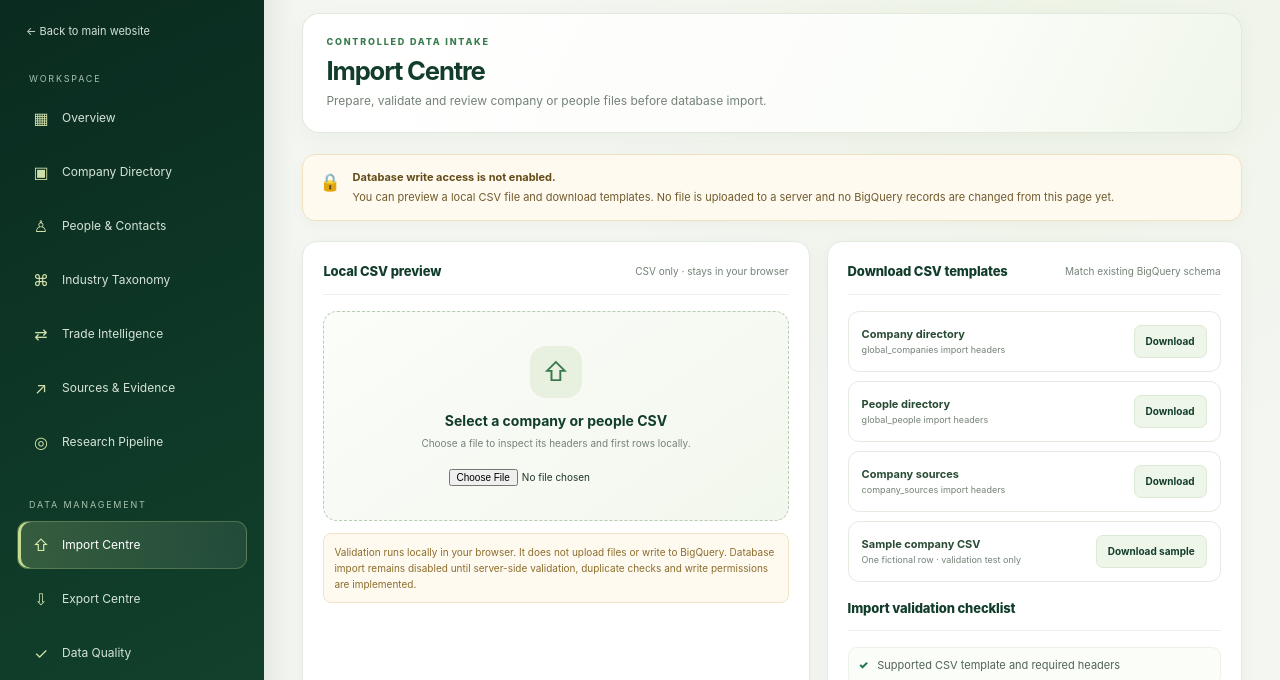
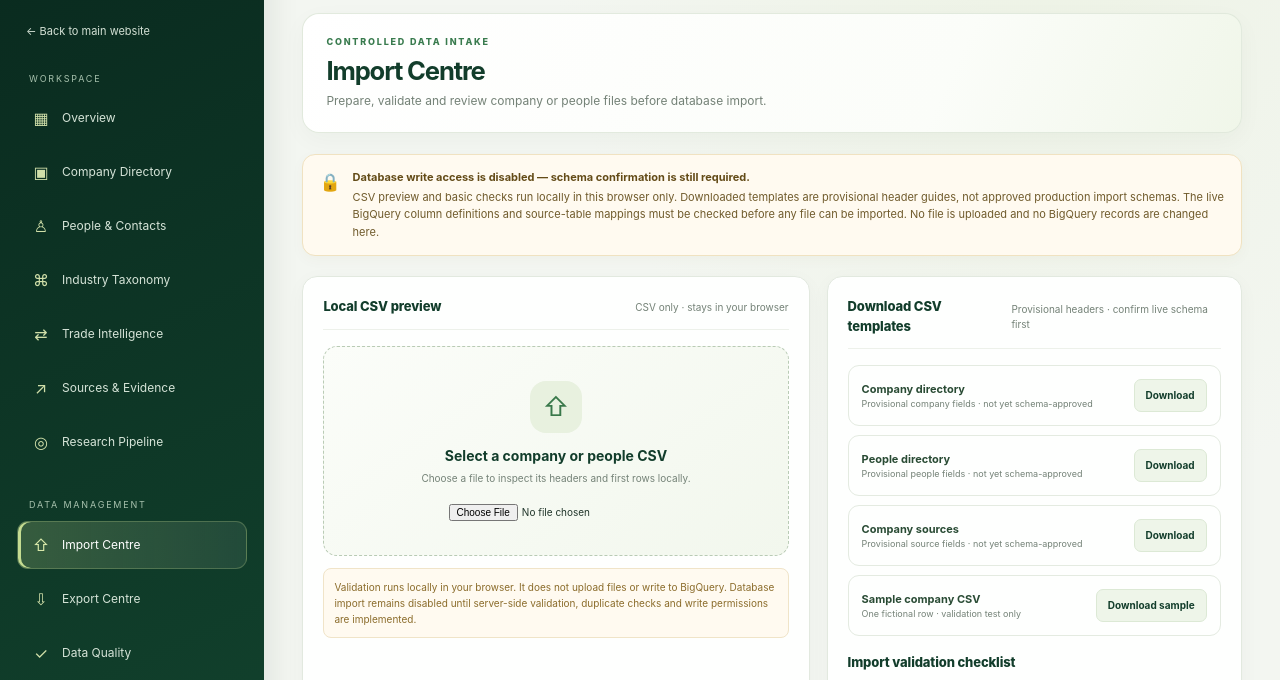
Before and after one commit to venkateshwari-p/ZORVENA, a plain HTML site: page global-database/index.html in a window 1280 px wide. Both pictures are taken after a click on the button "＋ Import data". Shown: the part 95-775 px from the top of the page. Drawn offline with Linux system fonts and the light colour scheme.

Commit message:
Clarify provisional CSV templates and schema-first import safety

```diff
--- a/global-database/index.html
+++ b/global-database/index.html
@@ -443,7 +443,7 @@ button:focus-visible,a:focus-visible{outline:3px solid rgba(112,157,92,.35);outl
     </section>
     <section class="view" id="view-import">
       <div class="page-head"><div><div class="eyebrow">Controlled data intake</div><h1>Import Centre</h1><p>Prepare, validate and review company or people files before database import.</p></div></div>
-      <div class="notice"><span class="nicon">🔒</span><div><strong>Database write access is not enabled.</strong>You can preview a local CSV file and download templates. No file is uploaded to a server and no BigQuery records are changed from this page yet.</div></div>
+      <div class="notice"><span class="nicon">🔒</span><div><strong>Database write access is disabled — schema confirmation is still required.</strong>CSV preview and basic checks run locally in this browser only. Downloaded templates are provisional header guides, not approved production import schemas. The live BigQuery column definitions and source-table mappings must be checked before any file can be imported. No file is uploaded and no BigQuery records are changed here.</div></div>
       <div class="import-layout">
         <div class="panel">
           <div class="panel-head"><h2>Local CSV preview</h2><small>CSV only · stays in your browser</small></div>
@@ -452,11 +452,11 @@ button:focus-visible,a:focus-visible{outline:3px solid rgba(112,157,92,.35);outl
           <div class="panel" id="csvValidation" style="display:none;margin-top:14px"><div class="panel-head"><h2>CSV validation report</h2><span class="tag" id="csvValidationStatus">Not checked</span></div><div class="stats" style="grid-template-columns:repeat(3,minmax(0,1fr))"><article class="stat"><div class="stat-top">Rows checked</div><strong id="csvRowsChecked">0</strong></article><article class="stat"><div class="stat-top">Valid rows</div><strong id="csvRowsValid">0</strong></article><article class="stat"><div class="stat-top">Rows with issues</div><strong id="csvRowsInvalid">0</strong></article></div><div id="csvValidationDetails" class="warning-text"></div><button class="btn" id="downloadCsvIssues" type="button" style="display:none;margin-top:12px">Download row issues CSV</button></div>
           <div class="warning-text">Validation runs locally in your browser. It does not upload files or write to BigQuery. Database import remains disabled until server-side validation, duplicate checks and write permissions are implemented.</div>
         </div>
-        <div class="panel"><div class="panel-head"><h2>Download CSV templates</h2><small>Match existing BigQuery schema</small></div><div class="template-list">
-          <div class="template"><div><b>Company directory</b><small>global_companies import headers</small></div><button data-template="companies">Download</button></div>
-          <div class="template"><div><b>People directory</b><small>global_people import headers</small></div><button data-template="people">Download</button></div>
-          <div class="template"><div><b>Company sources</b><small>company_sources import headers</small></div><button data-template="sources">Download</button></div><div class="template"><div><b>Sample company CSV</b><small>One fictional row · validation test only</small></div><button id="downloadSampleCompany" type="button">Download sample</button></div>
-        </div><div style="height:17px"></div><div class="panel-head"><h2>Import validation checklist</h2></div><div class="check-list"><div class="check"><i>✓</i> Supported CSV template and required headers</div><div class="check"><i>✓</i> Required values in each data row</div><div class="check"><i>✓</i> Duplicate record IDs within the selected file</div><div class="check"><i>✓</i> Basic URL format for source and profile links</div><div class="check"><i>✓</i> First 10 data rows preview and issue examples</div></div><div class="warning-text">Not checked yet: taxonomy IDs against BigQuery, duplicates against existing database records, verification status rules, and audit logging. These require secure server-side validation before import.</div></div>
+        <div class="panel"><div class="panel-head"><h2>Download CSV templates</h2><small>Provisional headers · confirm live schema first</small></div><div class="template-list">
+          <div class="template"><div><b>Company directory</b><small>Provisional company fields · not yet schema-approved</small></div><button data-template="companies">Download</button></div>
+          <div class="template"><div><b>People directory</b><small>Provisional people fields · not yet schema-approved</small></div><button data-template="people">Download</button></div>
+          <div class="template"><div><b>Company sources</b><small>Provisional source fields · not yet schema-approved</small></div><button data-template="sources">Download</button></div><div class="template"><div><b>Sample company CSV</b><small>One fictional row · validation test only</small></div><button id="downloadSampleCompany" type="button">Download sample</button></div>
+        </div><div style="height:17px"></div><div class="panel-head"><h2>Import validation checklist</h2></div><div class="check-list"><div class="check"><i>✓</i> Supported CSV template and required headers</div><div class="check"><i>✓</i> Required values in each data row</div><div class="check"><i>✓</i> Duplicate record IDs within the selected file</div><div class="check"><i>✓</i> Basic URL format for source and profile links</div><div class="check"><i>✓</i> First 10 data rows preview and issue examples</div></div><div class="warning-text">Not checked yet: exact live BigQuery column names and types, taxonomy IDs against BigQuery, duplicates against existing records, source-table relationships, verification status rules, permissions, and audit logging. Local validation does not mean a file is safe or ready to import.</div></div>
       </div>
     </section>
     <section class="view" id="view-export">
```
